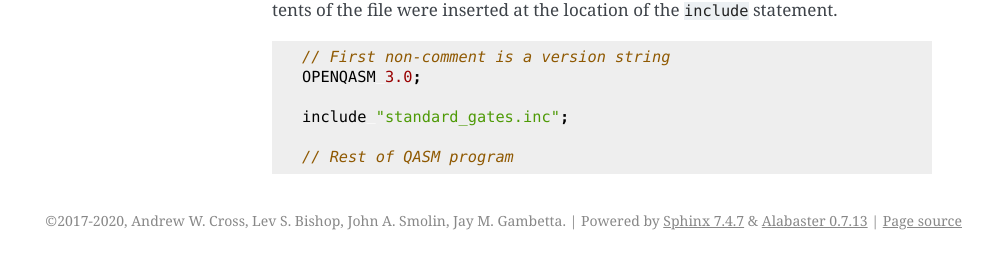
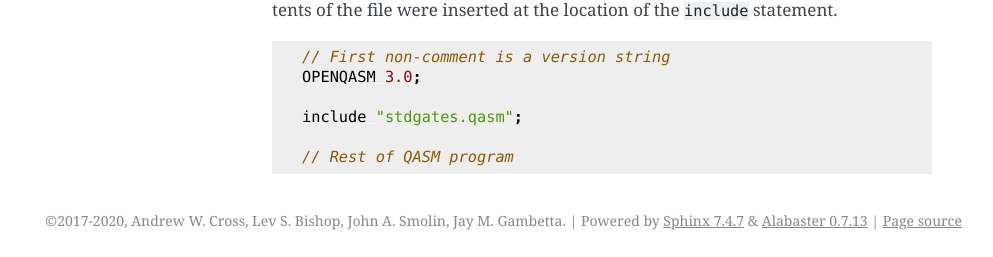
Before and after one commit to openqasm/openqasm, a Sphinx documentation site: the page built from source/language/comments.rst, in a window 1280 px wide. Shown: the part 764-1021 px from the top of the page, without its empty margins (148-1141 px from the left). Built offline with Sphinx 7.4.7, drawn with Linux system fonts in a browser that asks for light colours.

Commit message:
Revert "Conform stylistically qiskit-terra #6125 "standard gates in qiskit in its own inc file""
This reverts commit 1f566327ff5ba52818a962c80f62b02587a14280.

wrong branch

```diff
--- a/source/language/comments.rst
+++ b/source/language/comments.rst
@@ -41,6 +41,6 @@ contents of the file were inserted at the location of the ``include`` statement.
    // First non-comment is a version string
    OPENQASM 3.0;
 
-   include "standard_gates.inc";
+   include "stdgates.qasm";
 
    // Rest of QASM program
```
